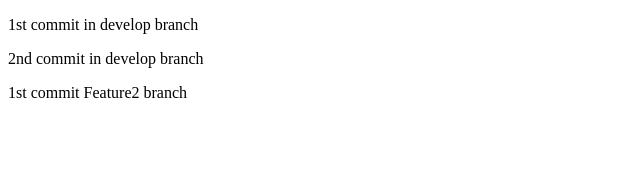
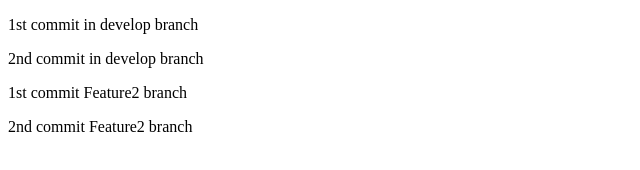
Before and after one commit to Nikita-Kukenko/Learning_Git, a plain HTML site: page index.html in a window 1280 px wide. Shown: the whole page, without its empty margins (0-640 px from the left). Drawn offline with Linux system fonts and the light colour scheme.

Commit message:
2nd commit Feature2 branch

```diff
--- a/index.html
+++ b/index.html
@@ -12,5 +12,6 @@
   <p>1st commit in develop branch</p>
   <p>2nd commit in develop branch</p>
   <p>1st commit Feature2 branch</p>
+  <p>2nd commit Feature2 branch</p>
 </body>
 </html>
```
